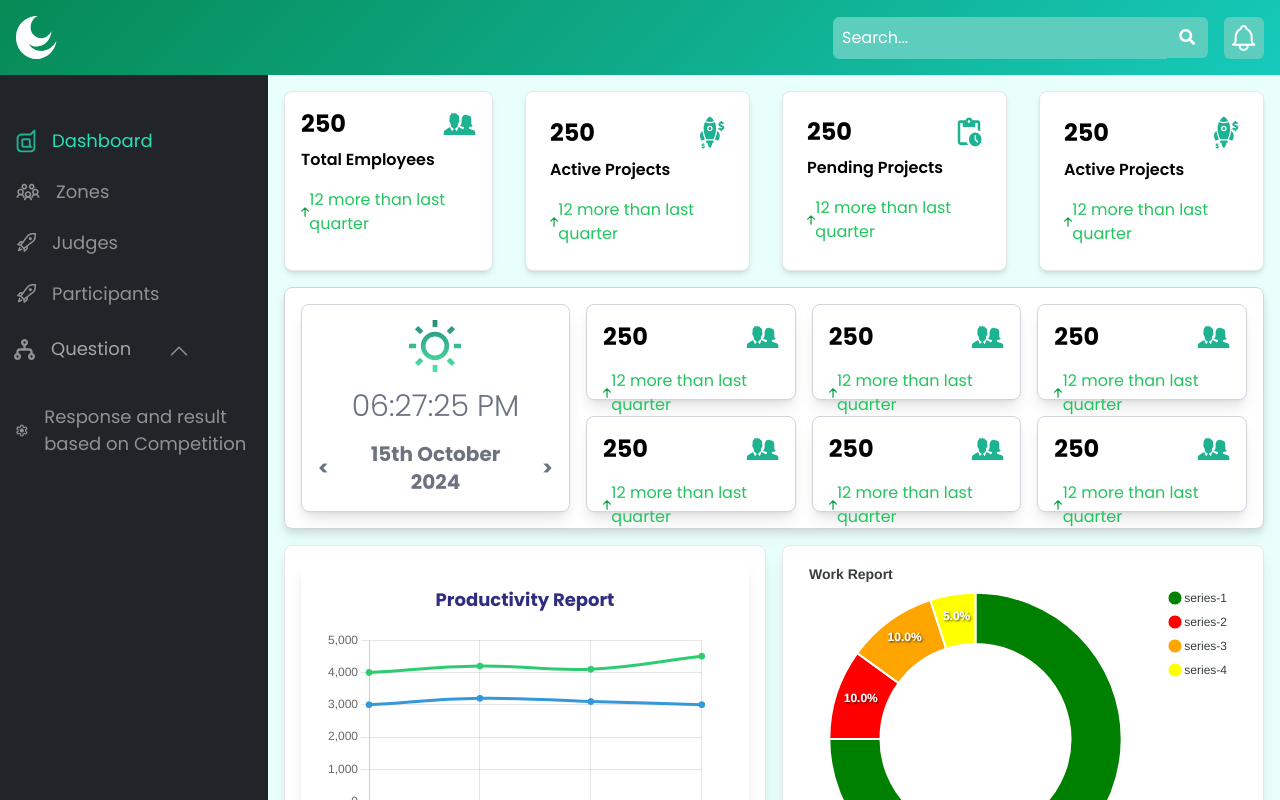
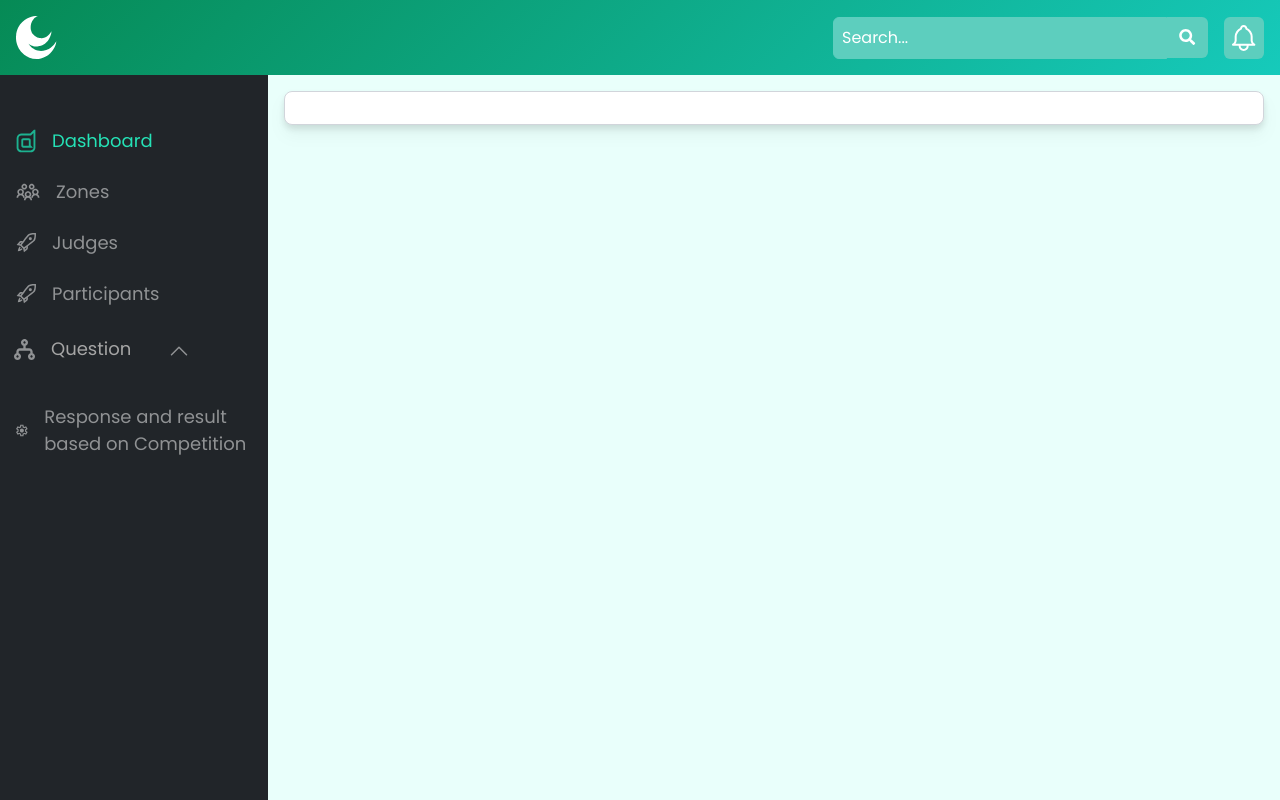
Before and after one commit to auxxweb/quran-webapp-admin, a React (Create React App) app: page / in a window 1280 px wide. Shown: the top 800 px of the page. Built offline with nearby package versions, Linux system fonts and the light colour scheme; sample sign-in values are in the browser's storage.

Commit message:
dashboard contents commented

```diff
--- a/src/api/customApiHandler.js
+++ b/src/api/customApiHandler.js
@@ -1,7 +1,7 @@
 import axios from "axios";
 import { getUserCredential } from "../common/utils";
 
-const BE_API_KEY = "http://localhost:5000";
+const BE_API_KEY = "https://gedexoquizserver.auxxweb.in";
 
 const customApiHandler =
   () =>
--- a/src/components/pages/DashBoard.js
+++ b/src/components/pages/DashBoard.js
@@ -6,11 +6,11 @@ import DashBoard3Chart from "../DashBoard3Chart";
 const DashBoard = () => {
   return (
     <>
-        <DashBoard1Top />
+        {/* <DashBoard1Top /> */}
       <div className="bg-white rounded-lg border border-gray-300 p-4 w-50 drop-shadow-lg">
-        <DashBoardSection2 />
+        {/* <DashBoardSection2 /> */}
       </div>
-      <DashBoard3Chart />
+      {/* <DashBoard3Chart /> */}
 
     </>
   );
```
